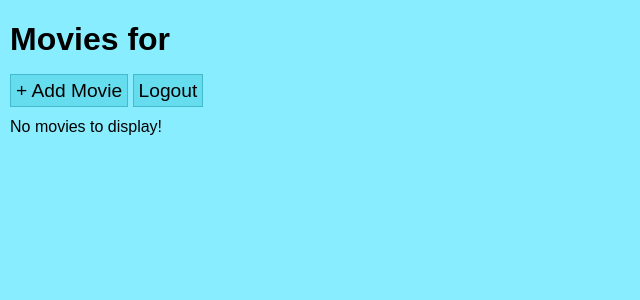
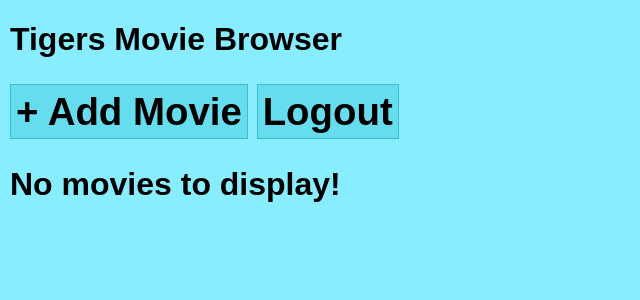
Before and after one commit to michael0525/CS3380FinalProject, a PHP site: page /index.php?orderby=title in a window 1280 px wide. Shown: the top 300 px of the page, without its empty margins (0-640 px from the left). Run offline with PHP 8.4, Linux system fonts and the light colour scheme; the visitor is signed in with stand-in values (Sample User, id 1); tables that the repository leaves empty or names only in its code hold one stand-in row (values such as "Sample post"); data that the repository does not hold is empty; some libraries are stand-ins or nearby versions.

Commit message:
Fixed a bug where the title read 'movies for...' when nobody is logged in

```diff
--- a/Web/MovieViews.php
+++ b/Web/MovieViews.php
@@ -16,7 +16,11 @@
 		}
 
 		public function movieListView($user, $movies, $orderBy = 'title', $orderDirection = 'asc', $message = '') {
-			$body = "<h1>Movies for {$user->firstName} {$user->lastName}</h1>\n";
+			if ($user->firstName != "" && $user->firstName != NULL) {
+				$body = "<h1>Tiger Movie Browser for {$user->firstName} {$user->lastName}</h1>\n";
+			} else {
+				$body = "<h1>Tigers Movie Browser";
+			}
 
 			if ($message) {
 				$body .= "<p class='message'>$message</p>\n";
```
Also changed, not shown: Web/MovieController.php (+2 -8 lines).
